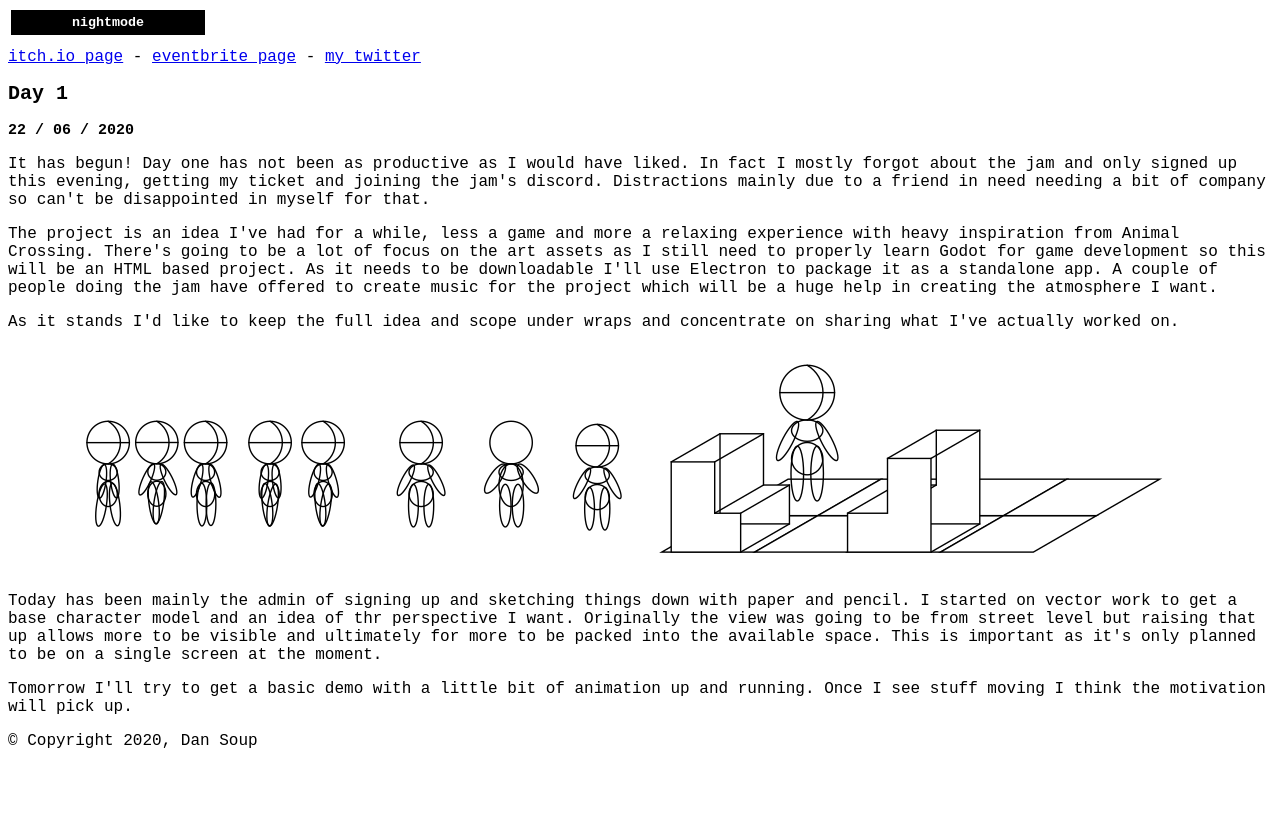
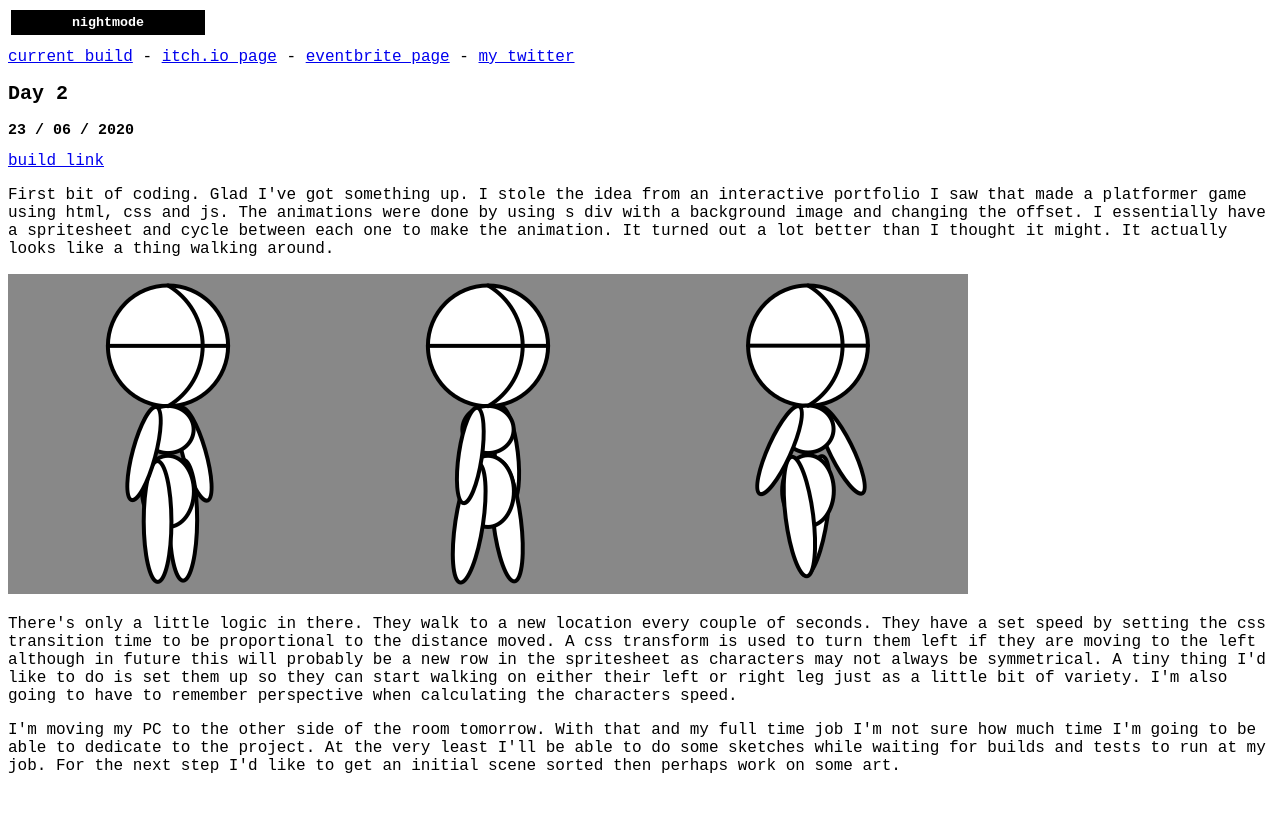
Before and after one commit to DanSoup/nbhjam, a website: page index.html in a window 1280 px wide. Shown: the part 110-932 px from the top of the page. Before the commit the page ends 868 px from the top, so only its background shows below. Drawn offline with Linux system fonts and the light colour scheme.

Commit message:
added second day blog

```diff
--- a/index.html
+++ b/index.html
@@ -26,6 +26,10 @@
 
   article > h2 {
     font-size: 15px;
+  }
+
+  article {
+    margin-bottom: 50px;
   }
 
   img {
@@ -62,6 +66,10 @@
     background-color: black;
   }
 
+  .bg-grey {
+    background-color: #888888;
+  }
+
 </style>
 <body>
   <header>
@@ -70,12 +78,29 @@
     <button id="nightmode-button" onclick="activateNightmode()">nightmode</button>
   </header>
   <navigation>
+    <a href="current">current build</a>
+    -
     <a href="https://itch.io/jam/nbhjam">itch.io page</a>
     -
     <a href="https://www.eventbrite.co.uk/e/the-neighbourhood-jam-tickets-108966991204">eventbrite page</a>
     -
     <a href="https://twitter.com/DanielSoup">my twitter</a>
   </navigation>
+  <article>
+    <h1>Day 2</h1>
+    <h2>23 / 06 / 2020</h2>
+    <a href="build/1">build link</a>
+    <p>
+      First bit of coding. Glad I've got something up. I stole the idea from an interactive portfolio I saw that made a platformer game using html, css and js. The animations were done by using s div with a background image and changing the offset. I essentially have a spritesheet and cycle between each one to make the animation. It turned out a lot better than I thought it might. It actually looks like a thing walking around.
+    </p>
+    <img class="bg-grey" src="build/1/images/characters/alpha.png">
+    <p>
+      There's only a little logic in there. They walk to a new location every couple of seconds. They have a set speed by setting the css transition time to be proportional to the distance moved. A css transform is used to turn them left if they are moving to the left although in future this will probably be a new row in the spritesheet as characters may not always be symmetrical. A tiny thing I'd like to do is set them up so they can start walking on either their left or right leg just as a little bit of variety. I'm also going to have to remember perspective when calculating the characters speed.
+    </p>
+    <p>
+      I'm moving my PC to the other side of the room tomorrow. With that and my full time job I'm not sure how much time I'm going to be able to dedicate to the project. At the very least I'll be able to do some sketches while waiting for builds and tests to run at my job. For the next step I'd like to get an initial scene sorted then perhaps work on some art.
+    </p>
+  </article>
   <article>
     <h1>Day 1</h1>
     <h2>22 / 06 / 2020</h2>
```
